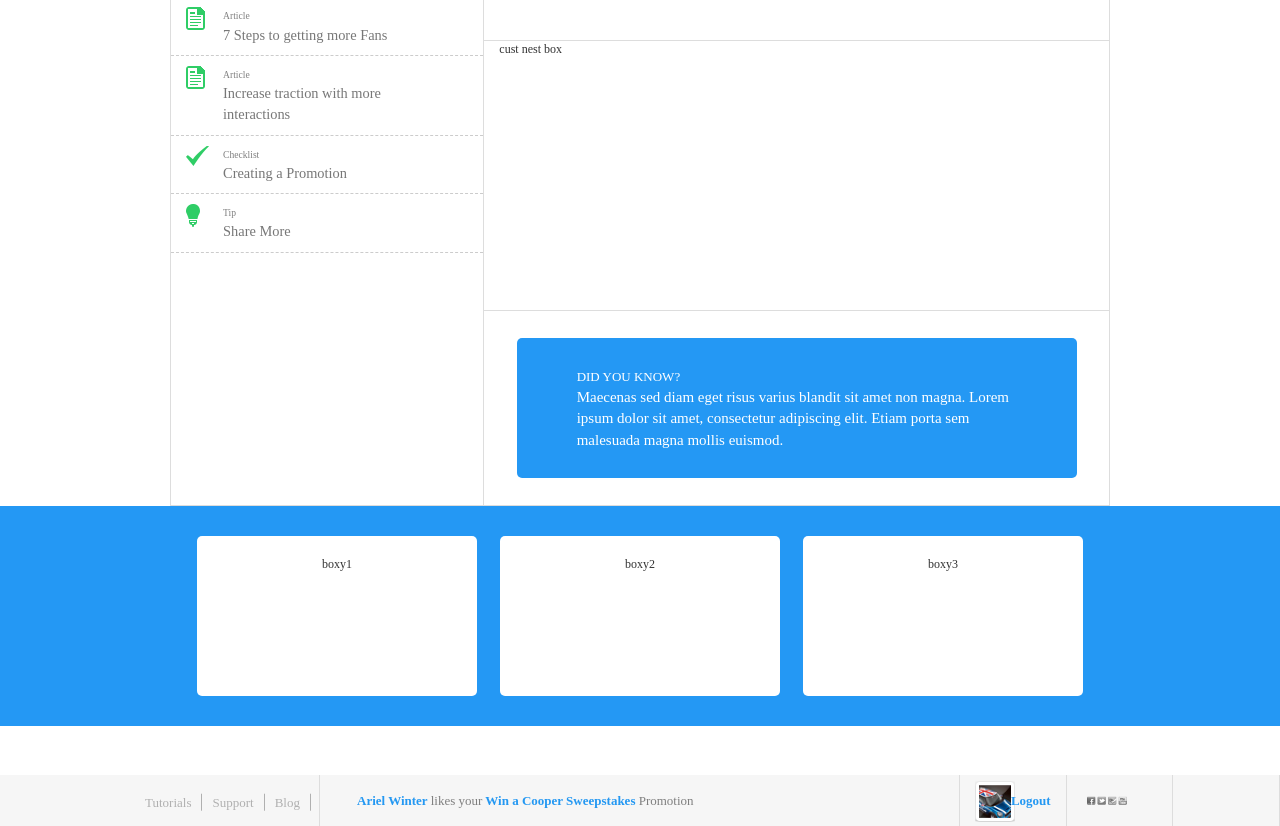
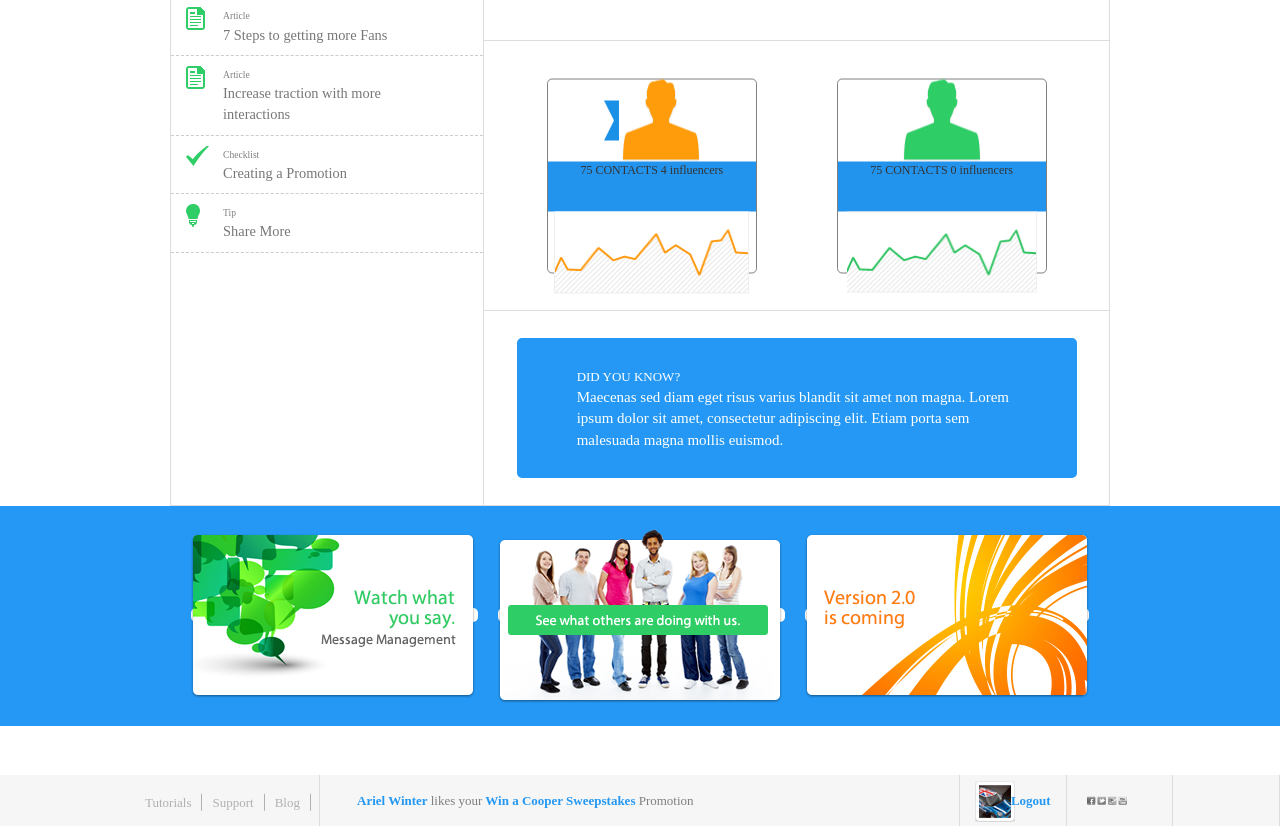
Before and after one commit to lexinamer/j586-project1, a plain HTML site: page index.html in a window 1280 px wide. Shown: the part 656-1482 px from the top of the page. Drawn offline with nearby package versions, Linux system fonts and the light colour scheme.

Commit message:
Contacts and boxys

```diff
--- a/css/framework.css
+++ b/css/framework.css
@@ -100,7 +100,7 @@
 
 }
 
-.cust {
+.customer-box {
   border: 1px solid #dddddd;
   border-top: 0px;
   height: 270px;
@@ -108,7 +108,7 @@
 
 }
 
-.know {
+.know-box {
   border: 1px solid #dddddd;
   border-top: 0px;
   height: 195px;
@@ -116,7 +116,7 @@
 
 }
 
-.bodyboxes {
+.body-boxes {
   background: #2498f4;
   height: 220px;
   margin-bottom: 49px;
--- a/css/style.css
+++ b/css/style.css
@@ -88,6 +88,16 @@ h2 {
 
 .person-small {
   padding-top: 4px;
+}
+
+
+
+.boxy-customer {
+  border: 1px solid gray;
+  border-radius: 5px;
+  width: 210px;
+  height: 195px;
+  padding: 0px;
 }
 
 .mini {
@@ -231,20 +241,22 @@ img.avatar {
 }
 
 .row-centered {
-  text-align:center;
+  text-align: center;
   position: relative;
   top: 50%;
   transform: translateY(-50%);
 }
 
 .boxy-centered {
-  padding: 20px;
-  width: 280px;
-  height: 160px;
+  padding: 0px;
+  width: 284px;
+  height: 164px;
   border-radius: 5px;
   background: #fff;
   display:inline-block;
   float:none;
+  position: relative;
+  display: inline;
 
 }
 
@@ -257,6 +269,13 @@ img.avatar {
   display:inline-block;
   float:none;
   text-align: left;
+}
+
+.blue-banner {
+  width: 100%;
+  height: 50px;
+  background: #2394ee;
+
 }
 
 .glyphicon-search {
@@ -297,6 +316,7 @@ img.avatar {
 
 .social-check{
   padding-right: 30px;
+
 }
 
 .activity-text {
--- a/index.html
+++ b/index.html
@@ -221,8 +221,23 @@
                 </div>
             </div>
 
-            <div class="col-md-12 cust">cust nest box</div>
-            <div class="col-md-12 know">
+            <div class="col-md-12 customer-box">
+              <div class="row row-centered">
+                  <div class="col-md-6 boxy-customer" style="float:left; margin-left: 10%;">
+                    <img src="images/body/flag-left.png">
+                    <img src="images/body/avatar-orange.png">
+                      <div class="blue-banner">75 CONTACTS 4 influencers</div>
+                      <img src="images/body/orange-graph.png" width="195px">
+                  </div>
+                  <div class="col-md-6 boxy-customer" style="float: right; margin-right: 10%;">
+                    <img src="images/body/avatar-green.png">
+                      <div class="blue-banner">75 CONTACTS 0 influencers</div>
+                        <img src="images/body/green-graph.png" width="190px">
+                  </div>
+                </div>
+              </div>
+
+            <div class="col-md-12 know-box">
               <div class="row row-centered">
                 <div class="col-md-12 know-centered">
                   <p style="color: #fff; padding: 10px 40px 10px 40px; font-size:13px;">DID YOU KNOW?
@@ -235,14 +250,21 @@
           </div>
         </div>
       </div>
+      </div>
     </div>
 
       <div class="row">
-        <div class="col-md-12 bodyboxes">
+        <div class="col-md-12 body-boxes">
           <div class="row row-centered">
-            <div class="col-md-4 boxy-centered" style="margin-right: 20px;">boxy1</div>
-            <div class="col-md-4 boxy-centered" style="margin-right: 20px;">boxy2</div>
-            <div class="col-md-4 boxy-centered" style="margin-right: 0px;">boxy3</div>
+            <div class="col-md-4 boxy-centered" style="margin-right: 20px;">
+              <img src="images/body/boxy1.png">
+            </div>
+            <div class="col-md-4 boxy-centered" style="margin-right: 20px;">
+              <img src="images/body/boxy2.png">
+            </div>
+            <div class="col-md-4 boxy-centered" style="margin-right: 0px;">
+              <img src="images/body/boxy3.png">
+            </div>
           </div>
         </div>
       </div>
```
Also changed, not shown: images/body/checkbox-active.png (added), images/body/checkbox.png (added), images/body/checkmark.png (added), 1 other file.
